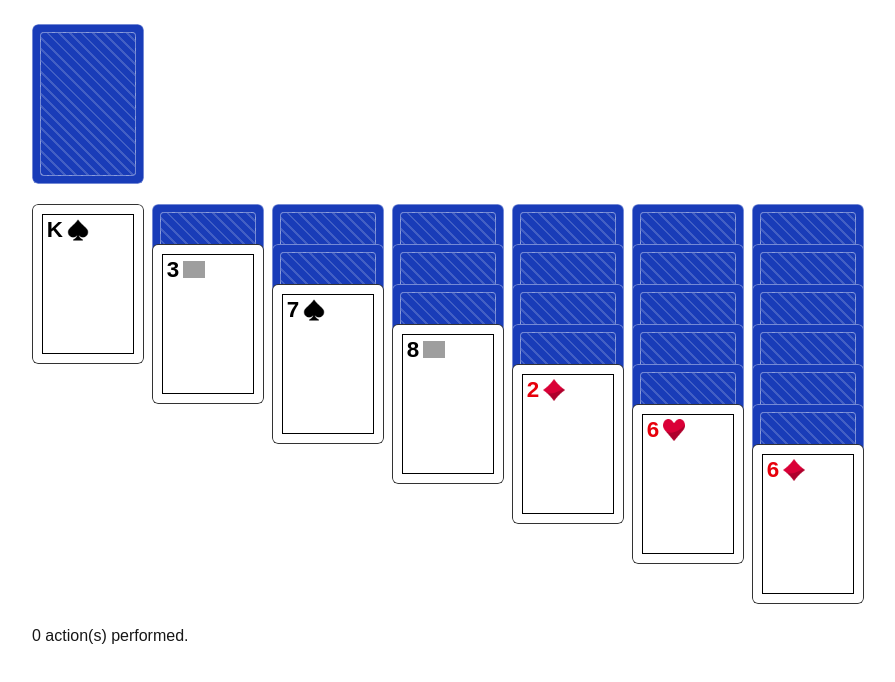
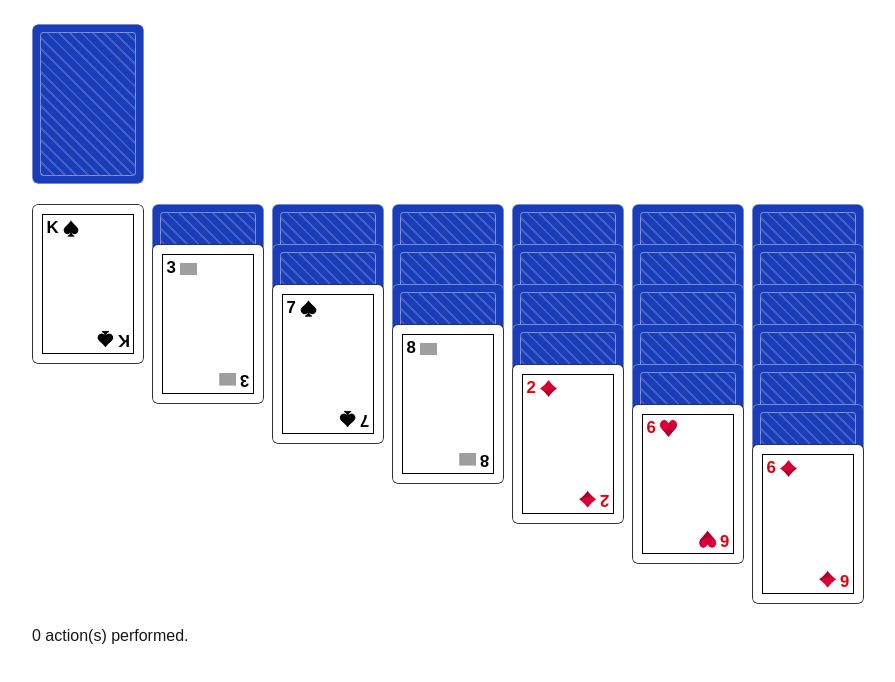
Before and after one commit to MiikaKan/react-solitaire, a Next.js app: page / in a window 1280 px wide. Shown: the top 682 px of the page, without its empty margins (192-1087 px from the left). Built offline with nearby package versions, Linux system fonts and the light colour scheme; grey boxes are pictures that could not be loaded.

Commit message:
single/double corner card face components

```diff
--- a/src/components/Card.tsx
+++ b/src/components/Card.tsx
@@ -1,42 +1,29 @@
-import { Card as CardType, getCardId, isRedSuit } from "../game/cards";
-import Image from "next/image";
+import { Card as CardType } from "../game/cards";
+import { SingleCornerCardFace } from "./SingleCornerCardFace";
+import { DoubleCornerCardFace } from "./DoubleCornerCardFace";
 
 type CardProps = {
   card: CardType;
   onClick?: (card: CardType) => void;
   selected?: boolean;
+  faceLayout?: "single" | "double";
 };
 
-export function Card({ card, selected = false, onClick }: CardProps) {
+export function Card({
+  card,
+  selected = false,
+  onClick,
+  faceLayout = "double",
+}: CardProps) {
   let content;
 
   if (card.faceUp) {
-    content = (
-      <div className="w-full h-full bg-white p-[8%] rounded-md border border-black/80">
-        <div className="w-full h-full border border-black p-[4%] text-[calc(var(--card-w)*0.2)] leading-none">
-          <div className="flex flex-row gap-1">
-            <span
-              className={
-                isRedSuit(card)
-                  ? "text-red-600 font-bold"
-                  : "text-black font-bold "
-              }
-            >
-              {card.rank}
-            </span>
-            <div className="relative w-[1em] h-[1em]">
-              <Image
-                src={getCardImagePath(card)}
-                alt={getCardId(card)}
-                loading="eager"
-                className="object-contain"
-                fill
-              />
-            </div>
-          </div>
-        </div>
-      </div>
-    );
+    content =
+      faceLayout === "double" ? (
+        <DoubleCornerCardFace card={card} />
+      ) : (
+        <SingleCornerCardFace card={card} />
+      );
   } else {
     content = (
       <div className="h-full w-full bg-blue-800 p-[6%] rounded-md border border-white/40">
@@ -54,7 +41,3 @@ export function Card({ card, selected = false, onClick }: CardProps) {
     </div>
   );
 }
-
-function getCardImagePath(card: CardType): string {
-  return `/cards/${card.suit.toLowerCase()}.png`;
-}
--- /dev/null
+++ b/src/components/CardCorner.tsx
@@ -0,0 +1,33 @@
+import { Card as CardType, getCardId, isRedSuit } from "../game/cards";
+import Image from "next/image";
+
+type CardCornerProps = {
+  card: CardType;
+};
+
+export function CardCorner({ card }: CardCornerProps) {
+  return (
+    <div className="flex flex-row gap-1">
+      <span
+        className={
+          isRedSuit(card) ? "text-red-600 font-bold" : "text-black font-bold "
+        }
+      >
+        {card.rank}
+      </span>
+      <div className="relative w-[1em] h-[1em]">
+        <Image
+          src={getCardImagePath(card)}
+          alt={getCardId(card)}
+          loading="eager"
+          className="object-contain"
+          fill
+        />
+      </div>
+    </div>
+  );
+}
+
+function getCardImagePath(card: CardType): string {
+  return `/cards/${card.suit.toLowerCase()}.png`;
+}
--- /dev/null
+++ b/src/components/DoubleCornerCardFace.tsx
@@ -0,0 +1,21 @@
+import { Card as CardType } from "../game/cards";
+import { CardCorner } from "./CardCorner";
+
+type DoubleCornerCardFaceProps = {
+  card: CardType;
+};
+
+export function DoubleCornerCardFace({ card }: DoubleCornerCardFaceProps) {
+  return (
+    <div className="w-full h-full bg-white p-[8%] rounded-md border border-black/80">
+      <div className="relative w-full h-full border border-black text-[calc(var(--card-w)*0.15)] leading-none">
+        <div className="absolute top-[4%] left-[4%]">
+          <CardCorner card={card} />
+        </div>
+        <div className="absolute bottom-[4%] right-[4%] rotate-180">
+          <CardCorner card={card} />
+        </div>
+      </div>
+    </div>
+  );
+}
--- /dev/null
+++ b/src/components/SingleCornerCardFace.tsx
@@ -0,0 +1,16 @@
+import { Card as CardType } from "../game/cards";
+import { CardCorner } from "./CardCorner";
+
+type SingleCornerCardFaceProps = {
+  card: CardType;
+};
+
+export function SingleCornerCardFace({ card }: SingleCornerCardFaceProps) {
+  return (
+    <div className="w-full h-full bg-white p-[8%] rounded-md border border-black/80">
+      <div className="w-full h-full border border-black p-[4%] text-[calc(var(--card-w)*0.15)] leading-none">
+        <CardCorner card={card} />
+      </div>
+    </div>
+  );
+}
```
